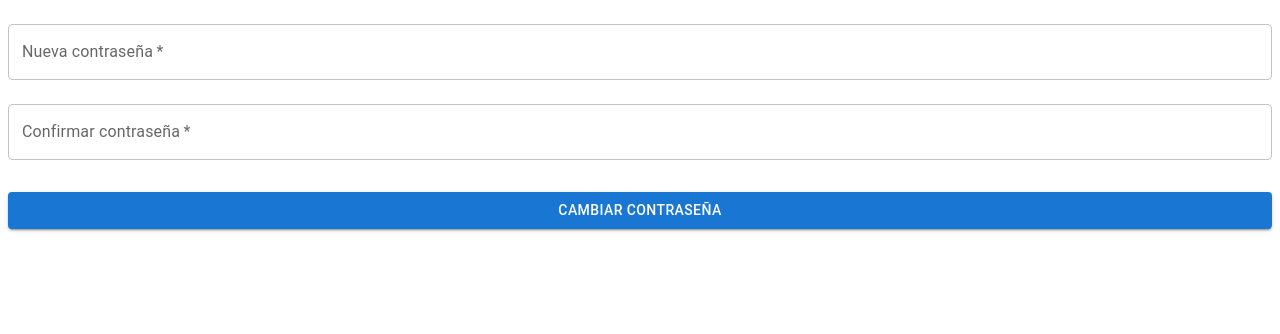
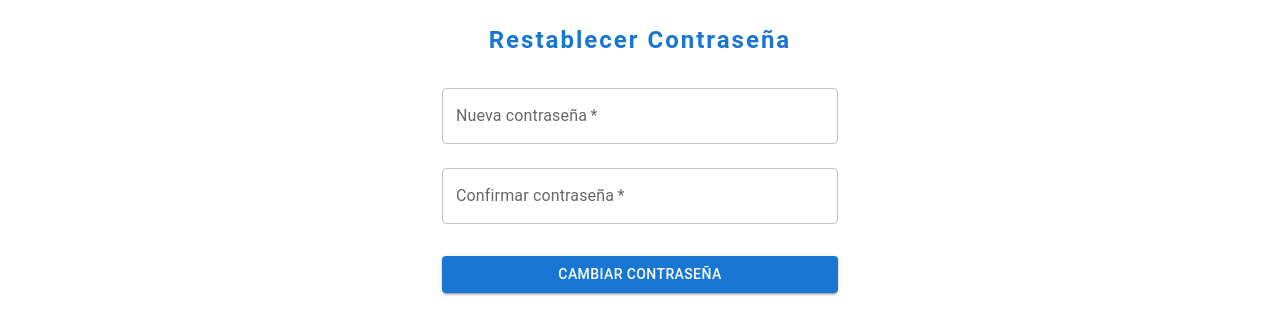
Before and after one commit to Nacho35/Blog, a Next.js app: page /setPassword in a window 1280 px wide. Shown: the top 334 px of the page. Built offline with nearby package versions, Linux system fonts and the light colour scheme.

Commit message:
fix bug and config en login work in progress

```diff
--- a/src/app/components/PostFull.jsx
+++ b/src/app/components/PostFull.jsx
@@ -1,5 +1,6 @@
 import { Box, Container, Typography } from "@mui/material";
 import { Fragment } from "react";
+import { CustomTypography } from "./CustomText";
 import PostComments from "./PostComments";
 import ProgressBar from "./ProgressBar";
 
@@ -55,13 +56,14 @@ const PostFull = ({ post }) => {
             </Typography>
           </Box>
           <Box>
-            <Typography
+            <CustomTypography
               variant="body2"
               sx={{
                 mt: 2,
                 lineHeight: "1.6",
                 fontSize: "16px",
                 textAlign: "left",
+                fontWeight: "semi-bold",
               }}
             >
               {post.attributes.content.map((paragraph, index) => {
@@ -73,7 +75,7 @@ const PostFull = ({ post }) => {
                   </Fragment>
                 );
               })}
-            </Typography>
+            </CustomTypography>
           </Box>
         </Box>
       </Box>
--- a/src/pages/setPassword.jsx
+++ b/src/pages/setPassword.jsx
@@ -1,4 +1,4 @@
-import { Box, Button, TextField, Typography } from "@mui/material";
+import { Box, Button, Container, TextField, Typography } from "@mui/material";
 import { useState } from "react";
 import { toast } from "react-hot-toast";
 
@@ -36,6 +36,24 @@ const ChangePassword = ({ resetToken }) => {
   };
 
   return (
+    <Container maxWidth="xs">
+      <Typography
+        component="h1"
+        variant="h5"
+        sx={{
+          textAlign: "center",
+          mt: 3,
+          mb: 2,
+          fontWeight: "bold",
+          fontSize: "24px",
+          color: "primary.main",
+          textTransform: "capitalize",
+          letterSpacing: "2px",
+          cursor: "default",
+        }}
+      >
+        restablecer contraseña
+      </Typography>
       <Box component="form" onSubmit={handleSubmit} noValidate sx={{ mt: 1 }}>
         <TextField
           margin="normal"
@@ -66,10 +84,16 @@ const ChangePassword = ({ resetToken }) => {
             {errors}
           </Typography>
         )}
-      <Button type="submit" fullWidth variant="contained" sx={{ mt: 3, mb: 2 }}>
+        <Button
+          type="submit"
+          fullWidth
+          variant="contained"
+          sx={{ mt: 3, mb: 2 }}
+        >
           Cambiar contraseña
         </Button>
       </Box>
+    </Container>
   );
 };
 
```
Also changed, not shown: src/app/components/CustomText.jsx (added, +9 -0 lines), src/pages/login.jsx (+8 -5 lines). Lines whose indentation alone changed are shown as unchanged.
